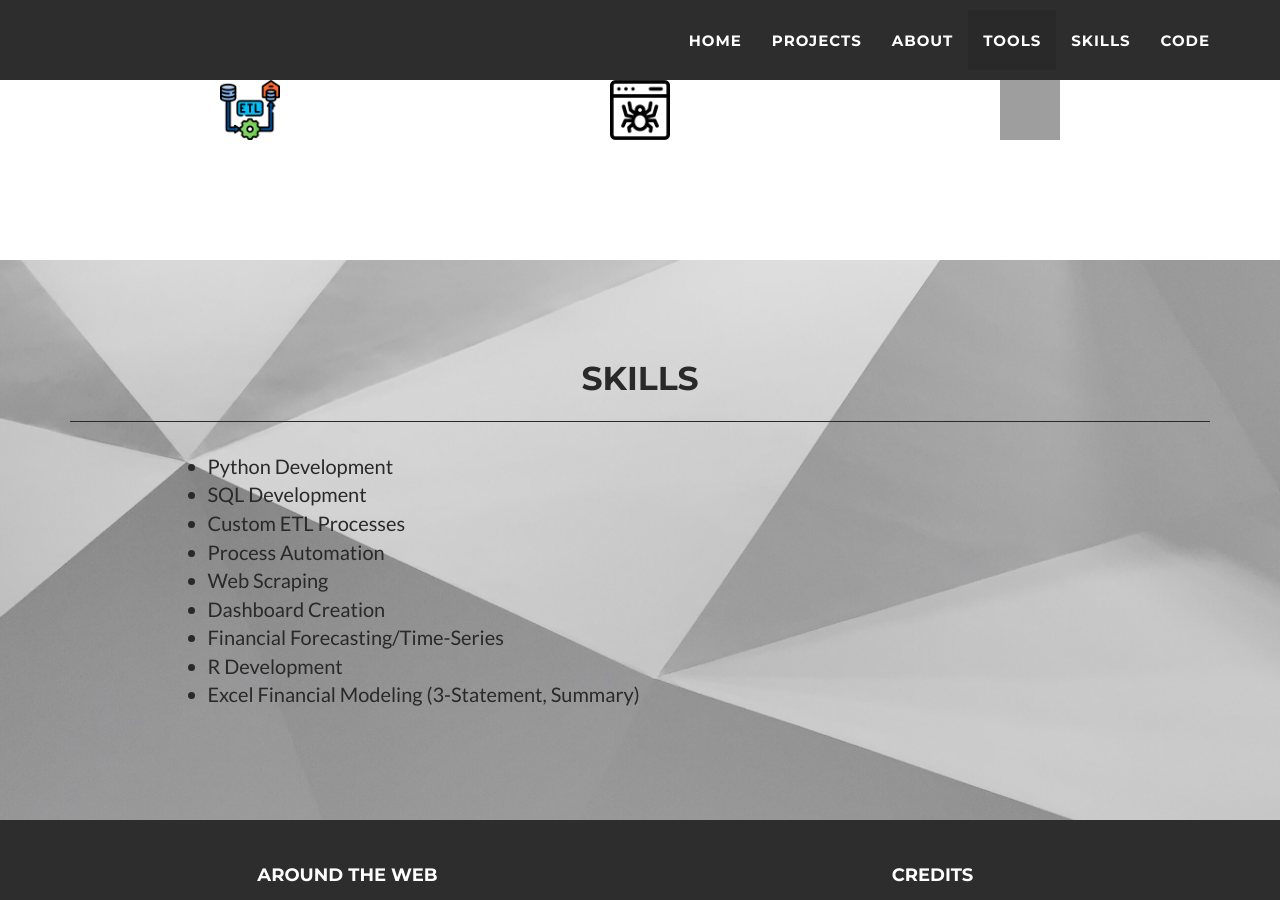
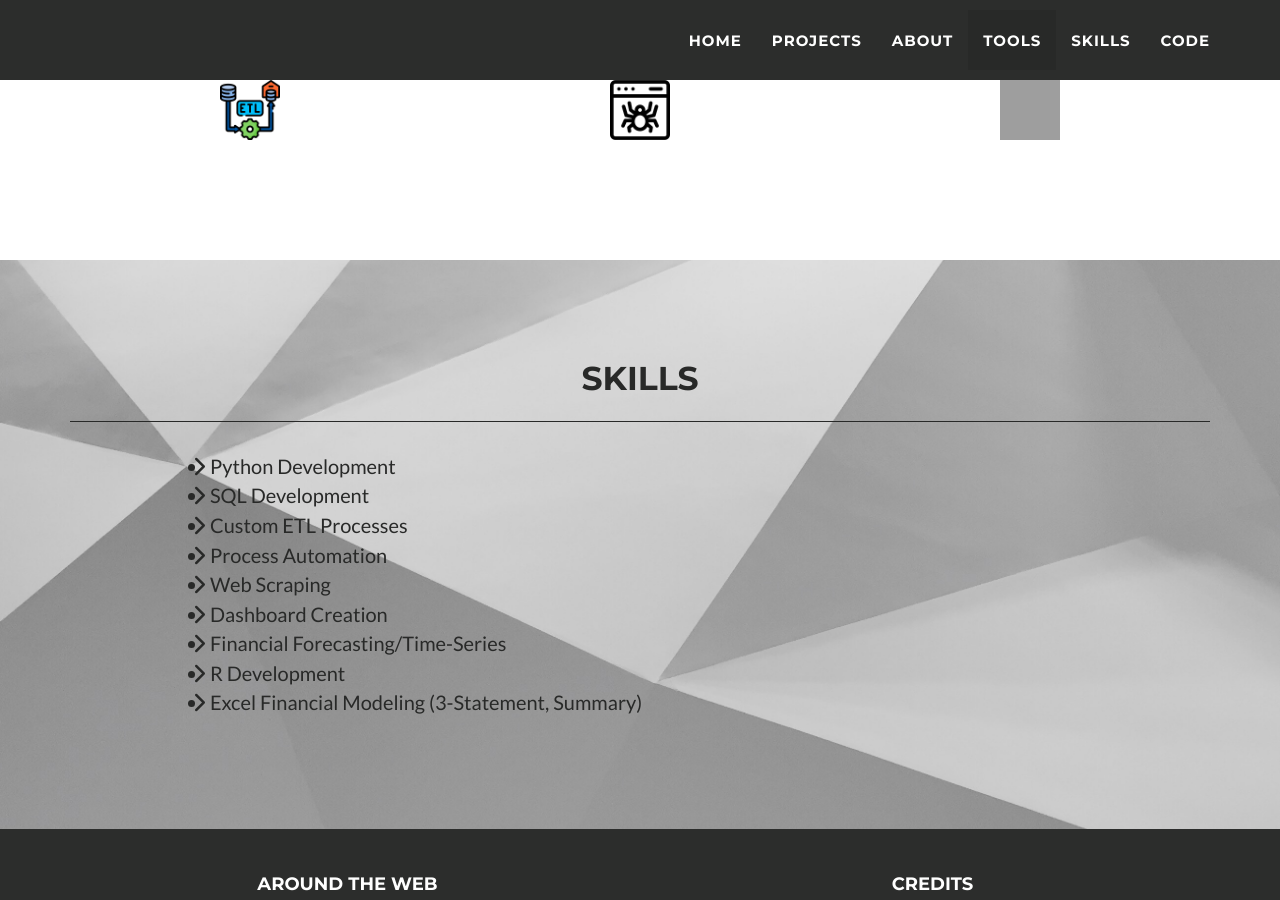
Before and after one commit to brf217/brf217.github.io, a Jekyll site: the page built from _posts/2014-07-13-project-6.markdown, in a window 1280 px wide and 900 px high, scrolled down 2720 px. Built offline with Jekyll 4.4.1, drawn with Linux system fonts in a browser that asks for light colours; grey boxes are pictures that could not be loaded.

Commit message:
Update skills.html

```diff
--- a/_includes/skills.html
+++ b/_includes/skills.html
@@ -10,7 +10,7 @@
     <div class="row">
       <div class="col-sm-0 col-md-1 col-lg-1"></div>
           <div class="col-sm-12 col-md-10 col-lg-10">
-  <ul class ="">
+  <ul class ="skills">
           <li class = "skills">Python Development</li>
           <li class = "skills">SQL Development</li>
           <li class = "skills">Custom ETL Processes</li>
```
